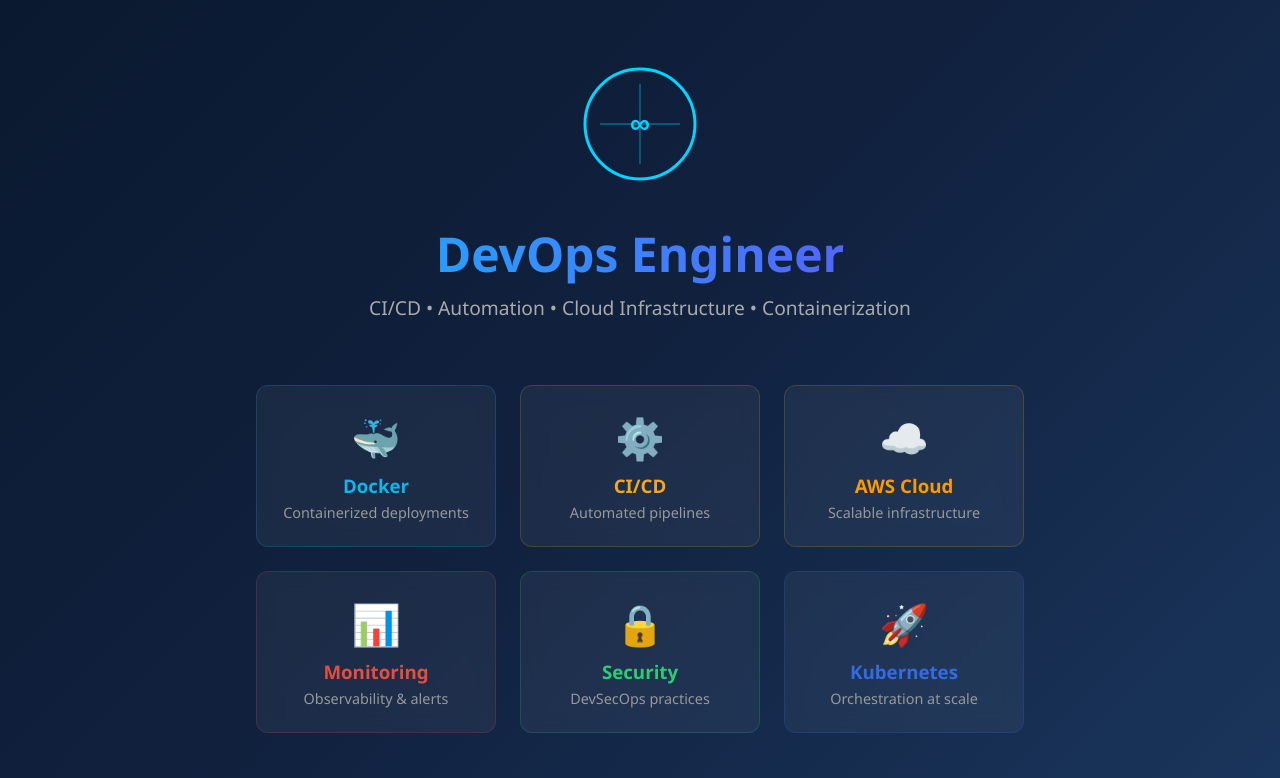
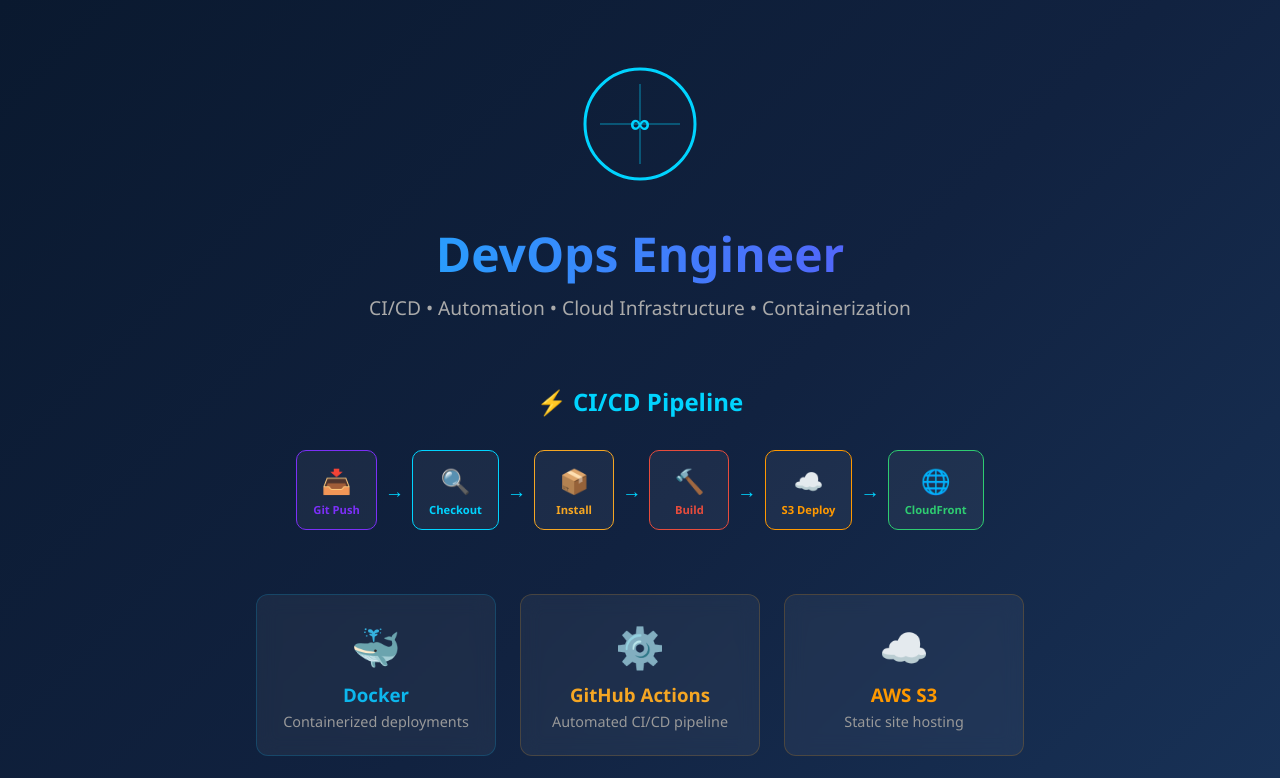
Before and after one commit to althaf-khan2005/ci-cd, a React (Vite) app in the folder frontend/: page / in a window 1280 px wide. Shown: the top 778 px of the page. Built offline with nearby package versions, Linux system fonts and the light colour scheme.

Commit message:
added the cd pipline

```diff
--- a/frontend/src/App.jsx
+++ b/frontend/src/App.jsx
@@ -5,7 +5,6 @@
     <div style={{ margin: 0, padding: 0, fontFamily: "'Segoe UI', sans-serif", background: 'linear-gradient(135deg, #0a192f, #112240, #1a365d)', minHeight: '100vh', color: '#fff' }}>
       {/* Hero Section */}
       <div style={{ textAlign: 'center', padding: '4rem 1rem 2rem' }}>
-        {/* DevOps Icon */}
         <svg width="120" height="120" viewBox="0 0 120 120" fill="none" style={{ marginBottom: '1.5rem' }}>
           <circle cx="60" cy="60" r="55" stroke="#00d4ff" strokeWidth="3" fill="none" />
           <path d="M60 20 L60 100 M20 60 L100 60" stroke="#00d4ff" strokeWidth="2" opacity="0.3" />
@@ -19,22 +18,53 @@
         </p>
       </div>
 
+      {/* Pipeline Section */}
+      <div style={{ maxWidth: '900px', margin: '2rem auto', padding: '0 1rem' }}>
+        <h2 style={{ textAlign: 'center', color: '#00d4ff', marginBottom: '2rem' }}>⚡ CI/CD Pipeline</h2>
+        <div style={{ display: 'flex', alignItems: 'center', justifyContent: 'center', flexWrap: 'wrap', gap: '0.5rem' }}>
+          <PipelineStep icon="📥" label="Git Push" color="#7b2ff7" />
+          <Arrow />
+          <PipelineStep icon="🔍" label="Checkout" color="#00d4ff" />
+          <Arrow />
+          <PipelineStep icon="📦" label="Install" color="#f5a623" />
+          <Arrow />
+          <PipelineStep icon="🔨" label="Build" color="#e74c3c" />
+          <Arrow />
+          <PipelineStep icon="☁️" label="S3 Deploy" color="#ff9900" />
+          <Arrow />
+          <PipelineStep icon="🌐" label="CloudFront" color="#2ecc71" />
+        </div>
+      </div>
+
       {/* Cards Section */}
       <div style={{ display: 'flex', flexWrap: 'wrap', justifyContent: 'center', gap: '1.5rem', padding: '2rem 1rem', maxWidth: '900px', margin: '0 auto' }}>
         <Card icon="🐳" title="Docker" desc="Containerized deployments" color="#0db7ed" />
-        <Card icon="⚙️" title="CI/CD" desc="Automated pipelines" color="#f5a623" />
-        <Card icon="☁️" title="AWS Cloud" desc="Scalable infrastructure" color="#ff9900" />
-        <Card icon="📊" title="Monitoring" desc="Observability & alerts" color="#e74c3c" />
-        <Card icon="🔒" title="Security" desc="DevSecOps practices" color="#2ecc71" />
+        <Card icon="⚙️" title="GitHub Actions" desc="Automated CI/CD pipeline" color="#f5a623" />
+        <Card icon="☁️" title="AWS S3" desc="Static site hosting" color="#ff9900" />
+        <Card icon="🌐" title="CloudFront" desc="CDN & caching" color="#2ecc71" />
+        <Card icon="🔒" title="Security" desc="DevSecOps practices" color="#e74c3c" />
         <Card icon="🚀" title="Kubernetes" desc="Orchestration at scale" color="#326ce5" />
       </div>
 
       {/* Footer */}
       <p style={{ textAlign: 'center', color: '#555', padding: '2rem', fontSize: '0.85rem' }}>
-        Built with React + Vite | Deployed via GitHub Actions
+        Built with React + Vite | Deployed via GitHub Actions → S3 → CloudFront
       </p>
     </div>
   )
+}
+
+function PipelineStep({ icon, label, color }) {
+  return (
+    <div style={{ background: 'rgba(255,255,255,0.05)', border: `1px solid ${color}`, borderRadius: '10px', padding: '0.8rem 1rem', textAlign: 'center', minWidth: '80px' }}>
+      <div style={{ fontSize: '1.5rem' }}>{icon}</div>
+      <div style={{ fontSize: '0.7rem', color, marginTop: '0.3rem', fontWeight: 'bold' }}>{label}</div>
+    </div>
+  )
+}
+
+function Arrow() {
+  return <span style={{ color: '#00d4ff', fontSize: '1.2rem' }}>→</span>
 }
 
 function Card({ icon, title, desc, color }) {
```
